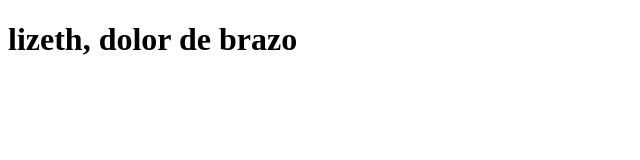
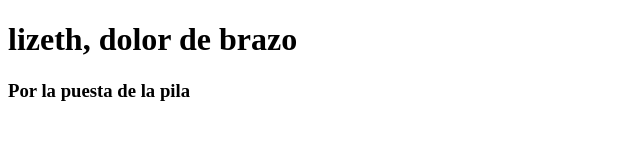
Before and after one commit to Lizeth-Londono/eliminar-por-favor2, a plain HTML site: page prueba.html in a window 1280 px wide. Shown: the whole page, without its empty margins (0-640 px from the left). Drawn offline with Linux system fonts and the light colour scheme.

Commit message:
agregue algo mas a  la escrutura html commit

```diff
--- a/prueba.html
+++ b/prueba.html
@@ -7,6 +7,7 @@
 </head>
 <body>
     <h1>lizeth, dolor de brazo</h1>
+    <h3>Por la puesta de la pila</h3>
 </body>
 
 </html>
```
